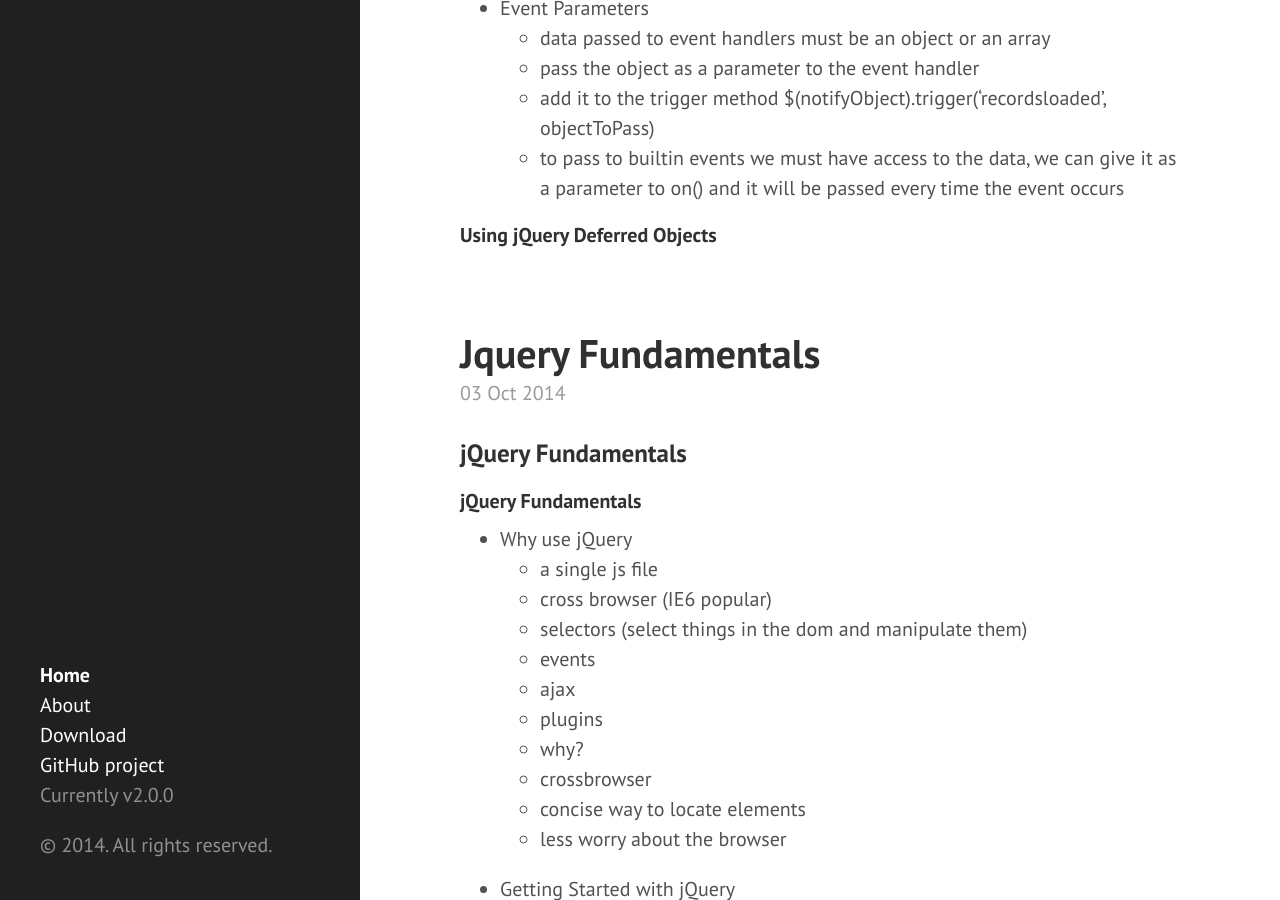
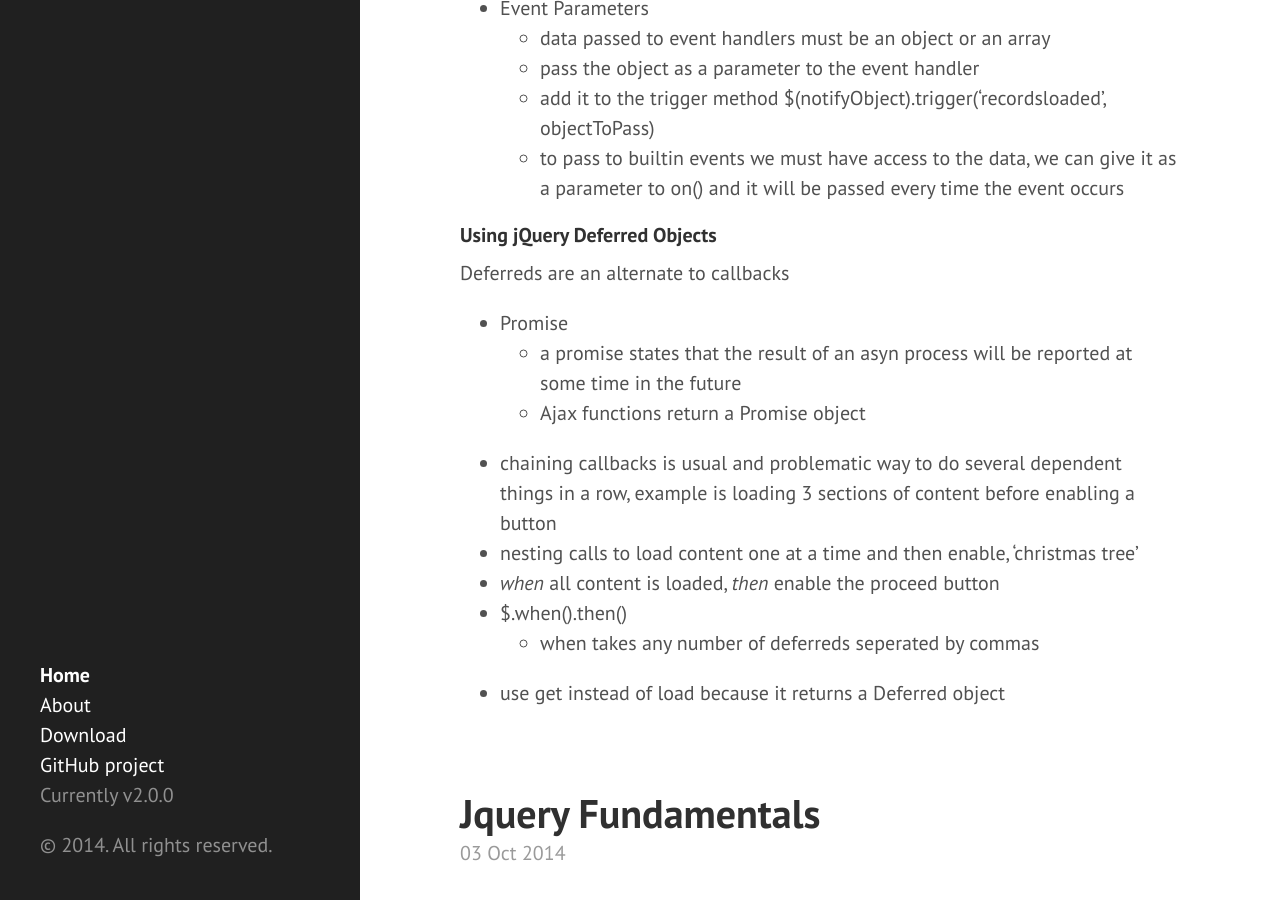
Before and after one commit to eneiand/eneiand.github.io, a Jekyll site: the page built from index.html, in a window 1280 px wide and 900 px high, scrolled down 3279 px. Built offline with Jekyll 4.4.1, drawn with Linux system fonts in a browser that asks for light colours; Markdown is read by kramdown in place of the engine named in the settings; the list of posts is cut into pages by our own code.

Commit message:
Update 2014-10-09-advanced-javascript-and-jQuery.md

```diff
--- a/_posts/2014-10-09-advanced-javascript-and-jQuery.md
+++ b/_posts/2014-10-09-advanced-javascript-and-jQuery.md
@@ -91,3 +91,14 @@
   * to pass to builtin events we must have access to the data, we can give it as a parameter to on() and it will be passed every time the event occurs
 
 #### Using jQuery Deferred Objects
+Deferreds are an alternate to callbacks
+
+* Promise
+  * a promise states that the result of an asyn process will be reported at some time in the future
+  * Ajax functions return a Promise object
+* chaining callbacks is usual and problematic way to do several dependent things in a row, example is loading 3 sections of content before enabling a button
+* nesting calls to load content one at a time and then enable, 'christmas tree'
+* _when_ all content is loaded, _then_ enable the proceed button
+* $.when().then()
+  * when takes any number of deferreds seperated by commas
+* use get instead of load because it returns a Deferred object
```
